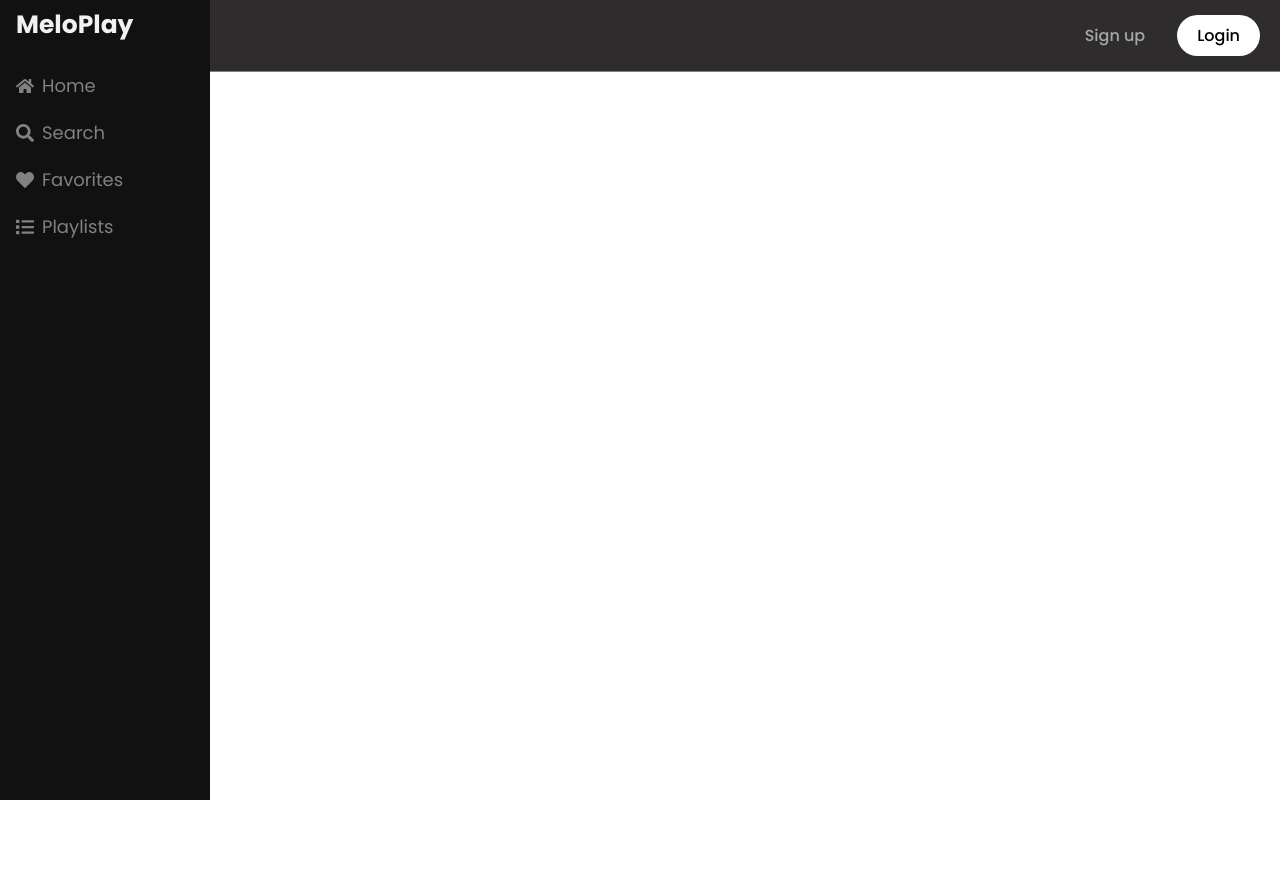
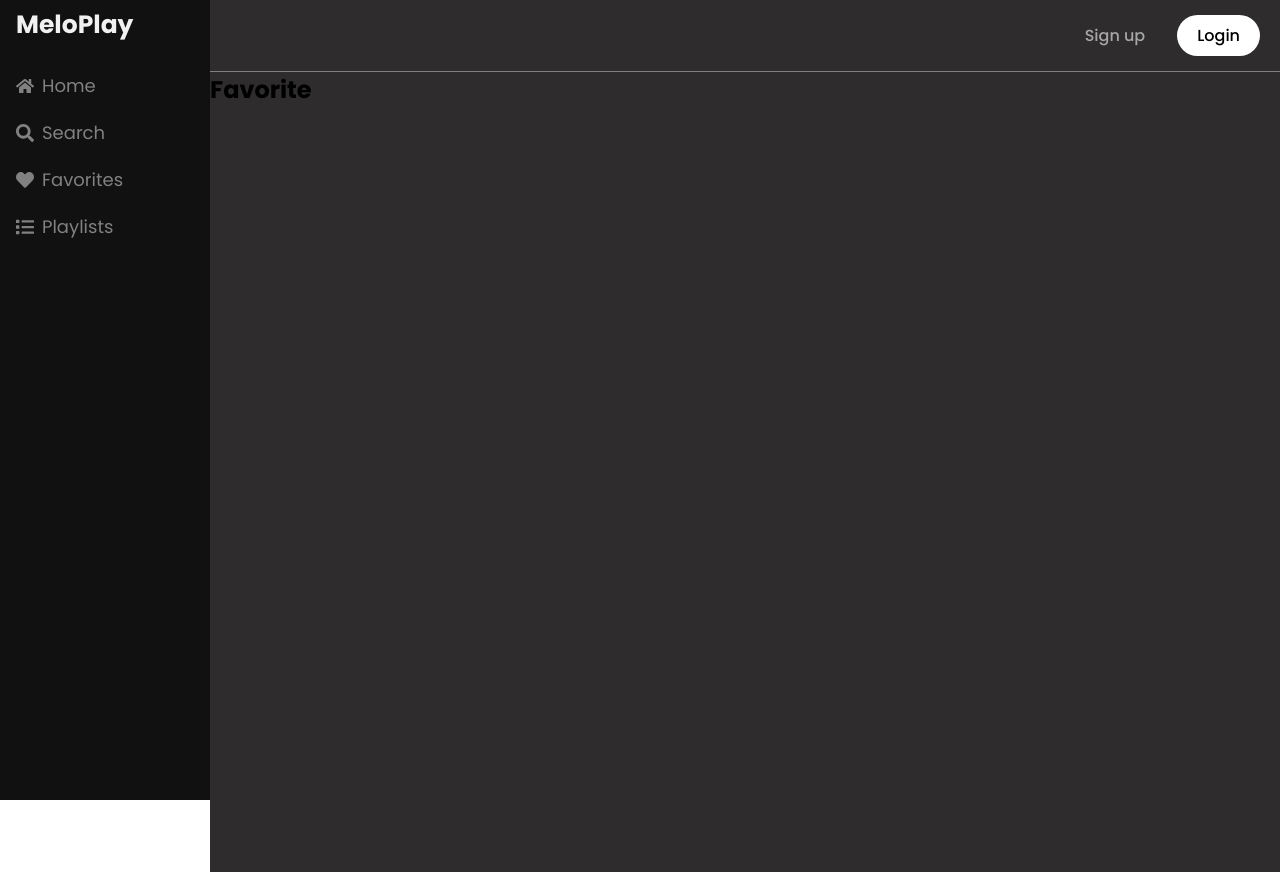
Before and after one commit to yusuf-khan-swd/melo-play, a React (Vite) app: page /favorite in a window 1280 px wide. Before the commit the page ends 800 px from the top, so only its background shows below. Built offline with nearby package versions, Linux system fonts and the light colour scheme.

Commit message:
set main body container to favorite and playlist component

```diff
--- a/src/components/Favorite/Favorite.tsx
+++ b/src/components/Favorite/Favorite.tsx
@@ -1,10 +1,11 @@
 import React from "react";
+import { MainBodyContainer } from "../../styles";
 
 const Favorite = () => {
   return (
-    <div>
+    <MainBodyContainer>
       <h2>Favorite</h2>
-    </div>
+    </MainBodyContainer>
   );
 };
 
--- a/src/components/Playlist/Playlist.tsx
+++ b/src/components/Playlist/Playlist.tsx
@@ -1,10 +1,11 @@
 import React from "react";
+import { MainBodyContainer } from "../../styles";
 
 const Playlist = () => {
   return (
-    <div>
+    <MainBodyContainer>
       <h2>Playlist</h2>
-    </div>
+    </MainBodyContainer>
   );
 };
 
--- /dev/null
+++ b/src/styles/favoriteStyles.tsx
@@ -0,0 +1,3 @@
+import styled from "styled-components";
+
+export const favoriteBody = styled.div``;
```
